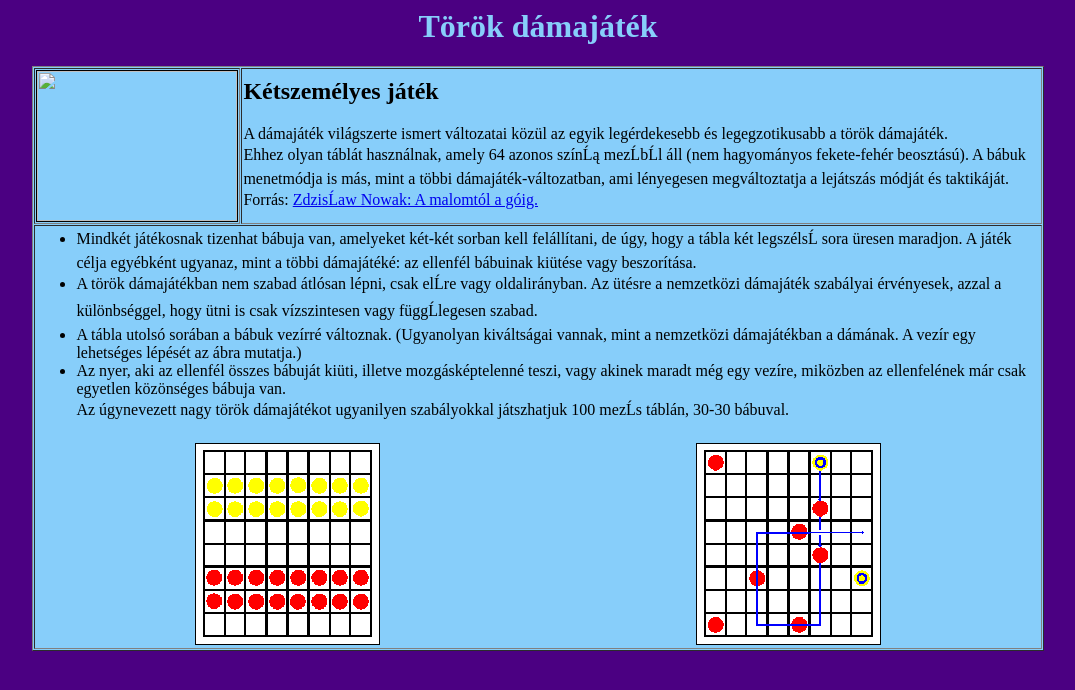
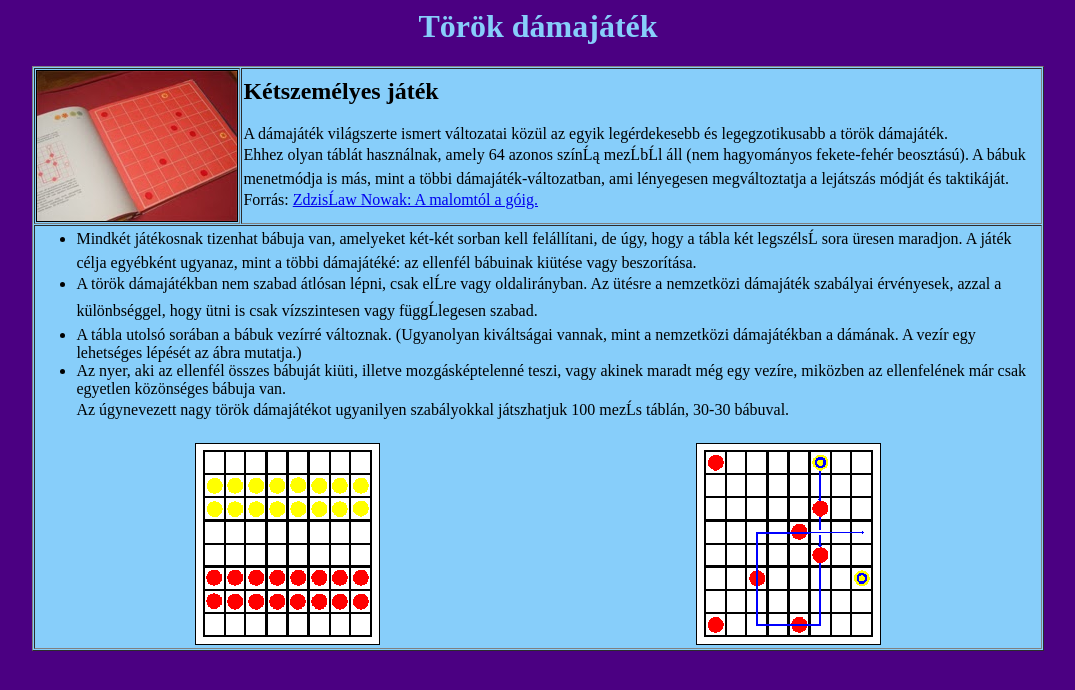
Before and after one commit to erdeioliver/torokdamajatek, a plain HTML site: page index.html in a window 1280 px wide. Shown: the whole page, without its empty margins (102-1177 px from the left). Drawn offline with Linux system fonts and the light colour scheme; files whose address does not match are found by name.

Commit message:
Update index.html

```diff
--- a/index.html
+++ b/index.html
@@ -10,7 +10,7 @@
 	<tbody>
 		<tr>
 			<td>
-			<div align="center"><img src="content/images/2006/3_Torok_damajatek/JATEK.JPG" style="border-width: 1px; border-style: solid; width: 200px; height: 150px;" /></div>
+			<div align="center"><img src="JATEK.JPG" style="border-width: 1px; border-style: solid; width: 200px; height: 150px;" /></div>
 			</td>
 			<td>
 			<h2>K&eacute;tszem&eacute;lyes j&aacute;t&eacute;k</h2>
```
